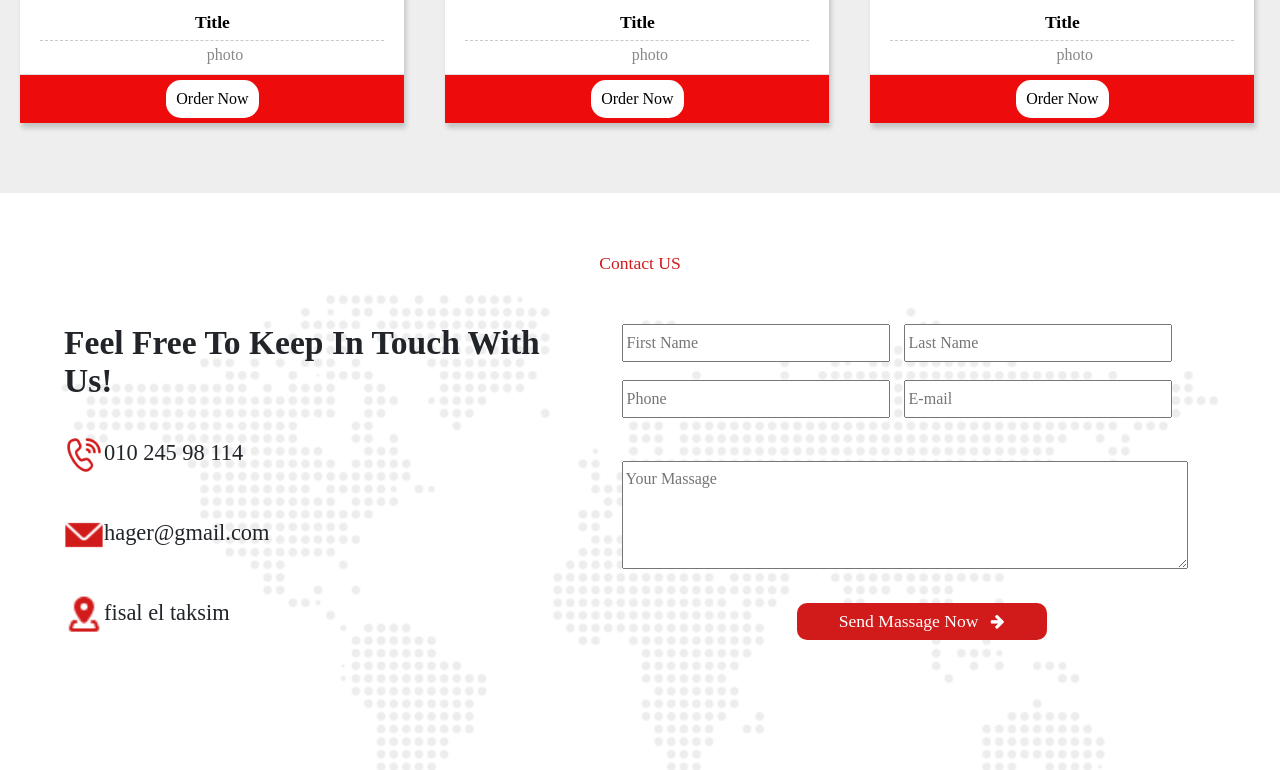
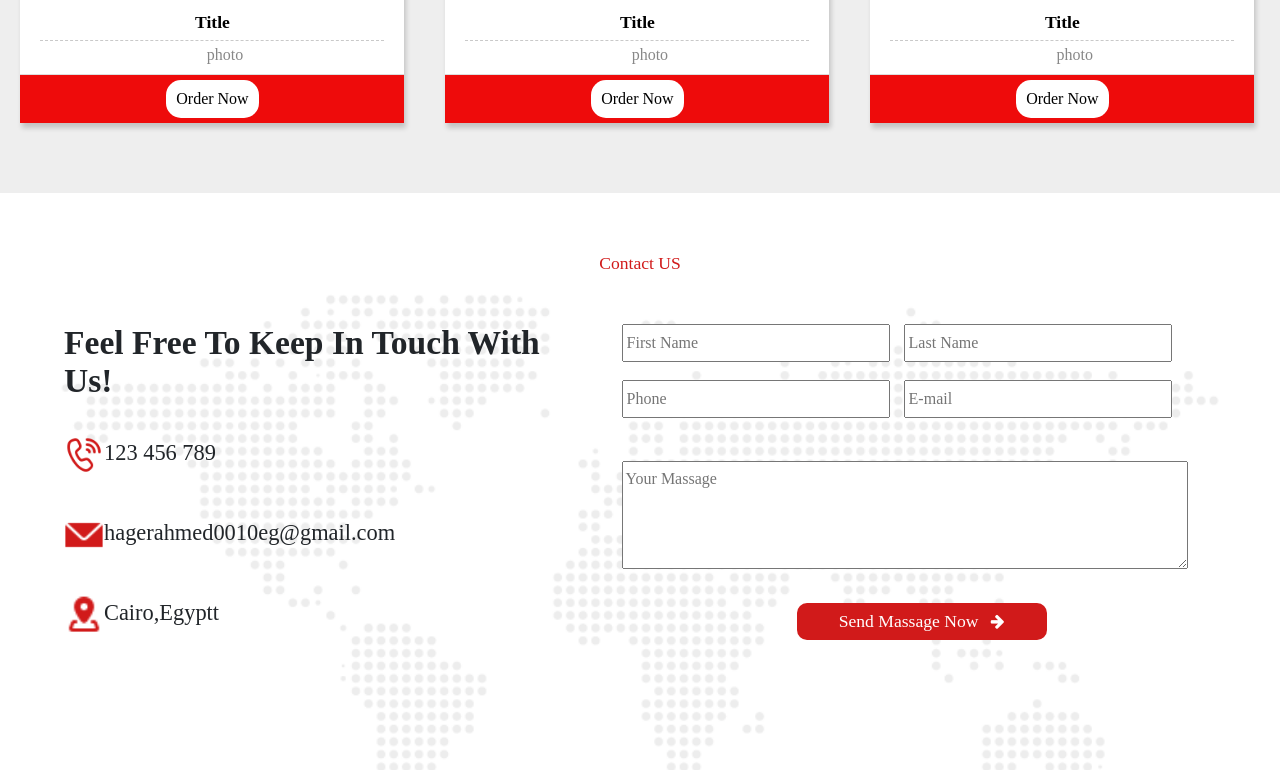
Before and after one commit to hager0010/Ordering_System, a plain HTML site: page index.html in a window 1280 px wide. Shown: the part 2193-2963 px from the top of the page. Drawn offline with Linux system fonts and the light colour scheme.

Commit message:
Update index.html

```diff
--- a/index.html
+++ b/index.html
@@ -358,9 +358,9 @@
 
 
 	<ul>
-	<li> <img src="icons/phone.png" />010 245 98 114</li>
-	<li><img src="icons/mail2.png" />hager@gmail.com</li>
-	<li><img src="icons/address.png"/>fisal el taksim</li>
+	<li> <img src="icons/phone.png" />123 456 789</li>
+	<li><img src="icons/mail2.png" />hagerahmed0010eg@gmail.com</li>
+	<li><img src="icons/address.png"/>Cairo,Egyptt</li>
 	</div>  <!--leftdiv-->
 
 
```
